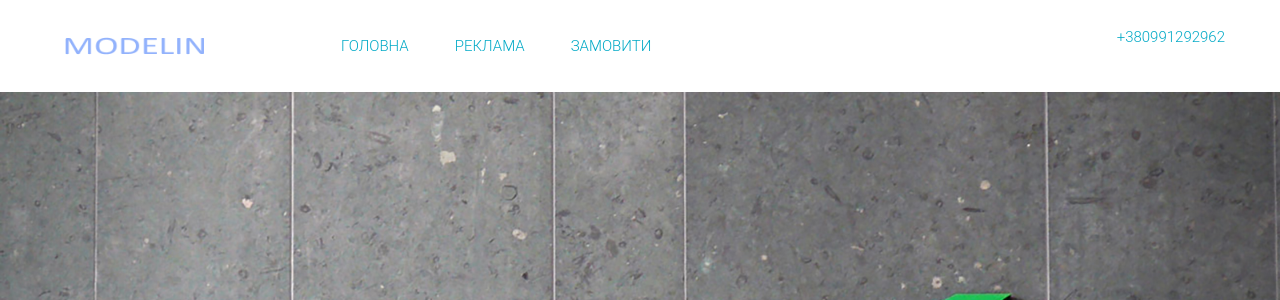
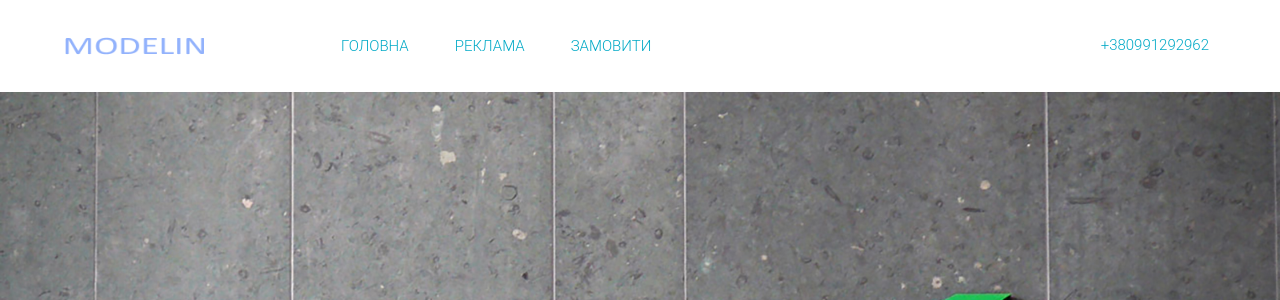
Before and after one commit to Sashko-kapillar/reklama-modelin, a PHP site: page / in a window 1280 px wide. Shown: the top 300 px of the page. Run offline with PHP 8.4, Linux system fonts and the light colour scheme; some libraries are stand-ins or nearby versions.

Commit message:
fix address

```diff
--- a/assets/style.css
+++ b/assets/style.css
@@ -155,6 +155,10 @@ img {
 }
 
 /* ======  Header  ======= */
+
+.header-address {
+  display: flex;
+}
 
 .nav-item-svg {
   display: flex;
```
